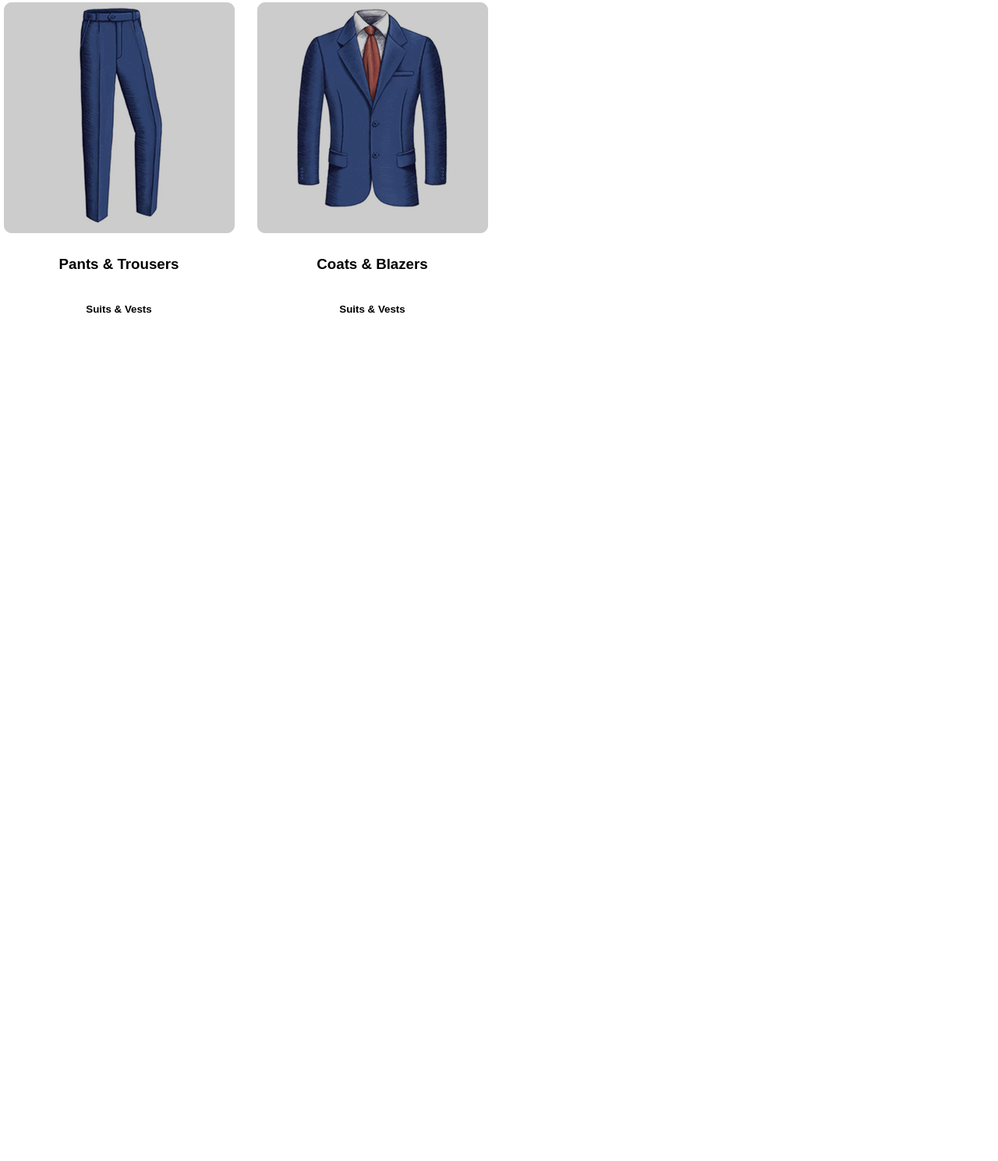
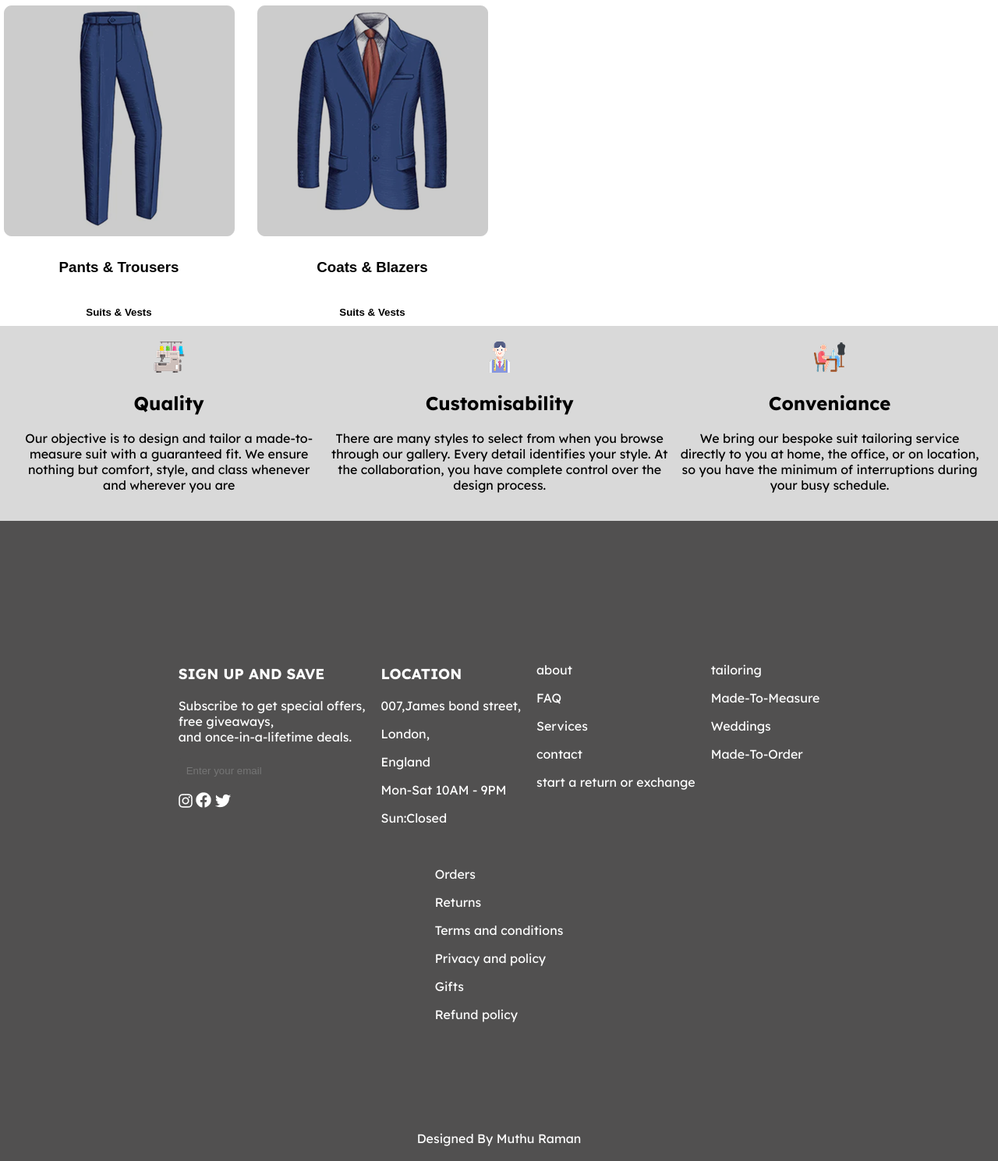
Before and after one commit to W3b-crawl3r/html-partiel, a plain HTML site: page index.html in a window 1280 px wide. Shown: the part 1821-3310 px from the top of the page at 78% size. Before the commit the page ends 2235 px from the top, so only its background shows below. Drawn offline with Linux system fonts and the light colour scheme.

Commit message:
footer done

```diff
--- a/index.css
+++ b/index.css
@@ -154,3 +154,53 @@ body{
     text-align: center;
     gap: 10px;
 }
+.information{
+    background-image: url("./pics/Rectangle\ 10.png");
+    background-size: cover;
+    background-repeat: no-repeat;
+    background-position: center;
+    display: flex;
+    flex-direction: row;
+    align-items: center;
+    text-align: center;
+    gap: 10px;
+    padding: 20px;
+}
+.info-text{
+    font-family: lexend, sans-serif;
+    margin: auto;
+    padding: auto;
+}
+.footer{
+    background-color: #515050;
+    padding: 20px;
+    text-align: center;
+    color: white;
+    font-family: lexend, sans-serif;
+    display: flex;
+    flex-direction: column;
+}
+.box{
+
+    text-align: left;
+    gap: 1px;
+}
+.email-input {
+    width: 100%;
+    padding: 10px;
+    border: none;
+    border-radius: 5px;
+    margin-bottom: 10px;
+    background-color: #515050;
+    color: white;
+}
+
+.footer-content {
+    display: flex;
+    flex-wrap: wrap;
+    padding: 10ch;
+    margin: 5ch;
+    justify-content: center;
+    gap: 20px;
+    margin-bottom: 10px;
+}
--- a/index.html
+++ b/index.html
@@ -62,27 +62,27 @@
                 <div class="product-item">
                     <img src="./pics/Rectangle 3.png" alt="Product 1">
                     <h3 style="color: black;">Elegant Dress</h3>
-                    <p style="color: black;">$49.99</p>
+                    <p style="color: black;">₹ 699</p>
                 </div>
                 <div class="product-item">
                     <img src="./pics/Rectangle 4.png" alt="Product 2">
                     <h3 style="color: black;">Stylish Suit</h3>
-                    <p style="color: black;">$89.99</p>
+                    <p style="color: black;">₹ 699</p>
                 </div>
                 <div class="product-item">
                     <img src="./pics/Rectangle 5.png" alt="Product 3">
                     <h3 style="color: black;">Casual Shirt</h3>
-                    <p style="color: black;">$29.99</p>
+                    <p style="color: black;">₹ 699</p>
                 </div>
                 <div class="product-item">
                     <img src="./pics/Rectangle 6.png" alt="Product 3">
                     <h3 style="color: black;">Casual Shirt</h3>
-                    <p style="color: black;">$29.99</p>
+                    <p style="color: black;">₹ 699</p>
                 </div>
                 <div class="product-item">
                     <img src="./pics/Rectangle 7.png" alt="Product 3">
                     <h3 style="color: black;">Casual Shirt</h3>
-                    <p style="color: black;">$29.99</p>
+                    <p style="color: black;">₹ 699</p>
                 </div>
             </div>
             <div class="learn-more-banner">
@@ -127,6 +127,68 @@
                 </div>
             </div>
         </div>
-
+        <div class="information">
+            <div class="info-text">
+                <img src="./pics/Sewing machine.png" alt="pic1">
+                <h2 style="color:black ;">Quality</h2>
+                <p style="color: black;">Our objective is to design and tailor a made-to-measure suit with a guaranteed fit. We ensure nothing but comfort, style, and class whenever and wherever you are</p>
+            </div>
+            <div class="info-text">
+                <img src="./pics/Tailor.png" alt="pic2">
+                <h2 style="color:black ;">Customisability</h2>
+                <p style="color: black;">There are many styles to select from when you browse through our gallery. Every detail identifies your style. At the collaboration, you have complete control over the design process.</p>
+            </div>
+            <div class="info-text">
+                <img src="./pics/Sewing.png" alt="pic3">
+                <h2 style="color:black ;">Conveniance</h2>
+                <p style="color: black;">We bring our bespoke suit tailoring service directly to you at home, the office, or on location, so you have the minimum of interruptions during your busy schedule.</p>
+            </div>
+        </div>
+        <div class="footer">
+            <div class="footer-content">
+                <div class="box">
+                    <h3>SIGN UP AND SAVE</h3>
+                    <p>Subscribe to get special offers,<br>free giveaways,<br>and once-in-a-lifetime deals.</p>
+                    <input type="email" placeholder="Enter your email" class="email-input">
+                    <div class="footer-socials">
+                        <img src="./pics/Vector.png" alt="Facebook">
+                        <img src="./pics/Vector(2).png" alt="Instagram">
+                        <img src="./pics/Vector(3).png" alt="Twitter">
+                    </div>
+                </div>
+                <div class="box">
+                    <h3>LOCATION</h3>
+                    <p>007,James bond street,</p>
+                    <p>London,</p>
+                    <p>England</p>
+                    <p>Mon-Sat 10AM - 9PM</p>
+                    <p>Sun:Closed</p>
+                </div>
+                <div class="box">
+                    <p>about</p>
+                    <p>FAQ</p>
+                    <p>Services</p>
+                    <p>contact</p>
+                    <p>start a return or exchange</p>
+                </div>
+                <div class="box">
+                    <p>tailoring</p>
+                    <p>Made-To-Measure</p>
+                    <p>Weddings</p>
+                    <p>Made-To-Order</p>
+                </div>
+                <div class="box">
+                    <p>Orders</p>
+                    <p>Returns</p>
+                    <p>Terms and conditions</p>
+                    <p>Privacy and policy</p>
+                    <p>Gifts</p>
+                    <p>Refund policy</p>
+                </div>
+            </div>
+            <div class="footer-bottom">
+                <p>Designed By Muthu Raman</p>
+            </div>
+        </div>
 </body>
 </html>
```
Also changed, not shown: pics/Rectangle 11.png (added), pics/Sewing machine.png (added), pics/Sewing.png (added), pics/Tailor.png (added), pics/Vector(1).png (added), pics/Vector(2).png (added), pics/Vector(3).png (added), pics/Vector.png (added).
